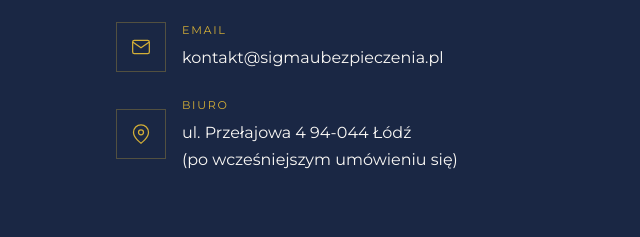
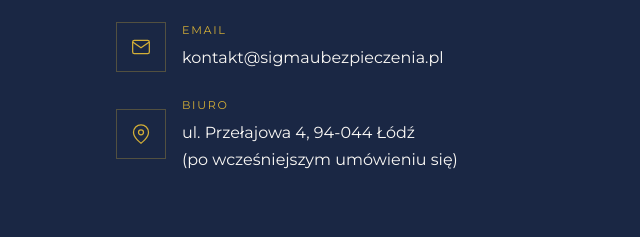
Before and after one commit to zdziechowskiubezpieczenia/sigma, a website: page index.html in a window 1280 px wide. Shown: the part 4803-5040 px from the top of the page, 24-664 px from the left. Drawn offline with nearby package versions, Linux system fonts and the light colour scheme.

Commit message:
Update index.html
adding pointer to adress

```diff
--- a/index.html
+++ b/index.html
@@ -575,7 +575,7 @@
                     </div>
                     <div class="contact-item-content">
                         <span class="contact-item-label">Biuro</span>
-                        <span class="contact-item-value">ul. Przełajowa 4 94-044 Łódź <br>(po wcześniejszym umówieniu się)</span>
+                        <span class="contact-item-value">ul. Przełajowa 4, 94-044 Łódź <br>(po wcześniejszym umówieniu się)</span>
                     </div>
                 </div>
             </div>
```
